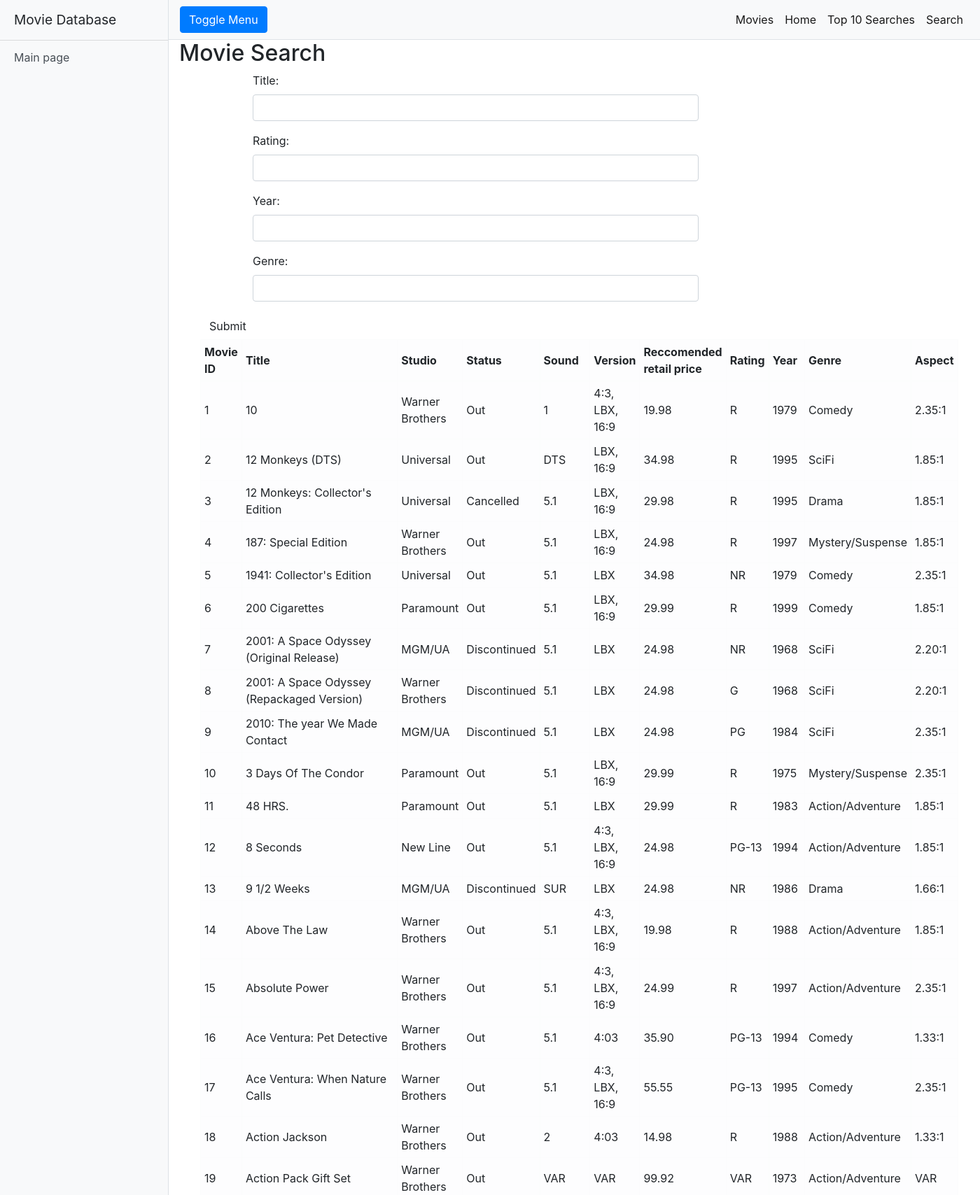
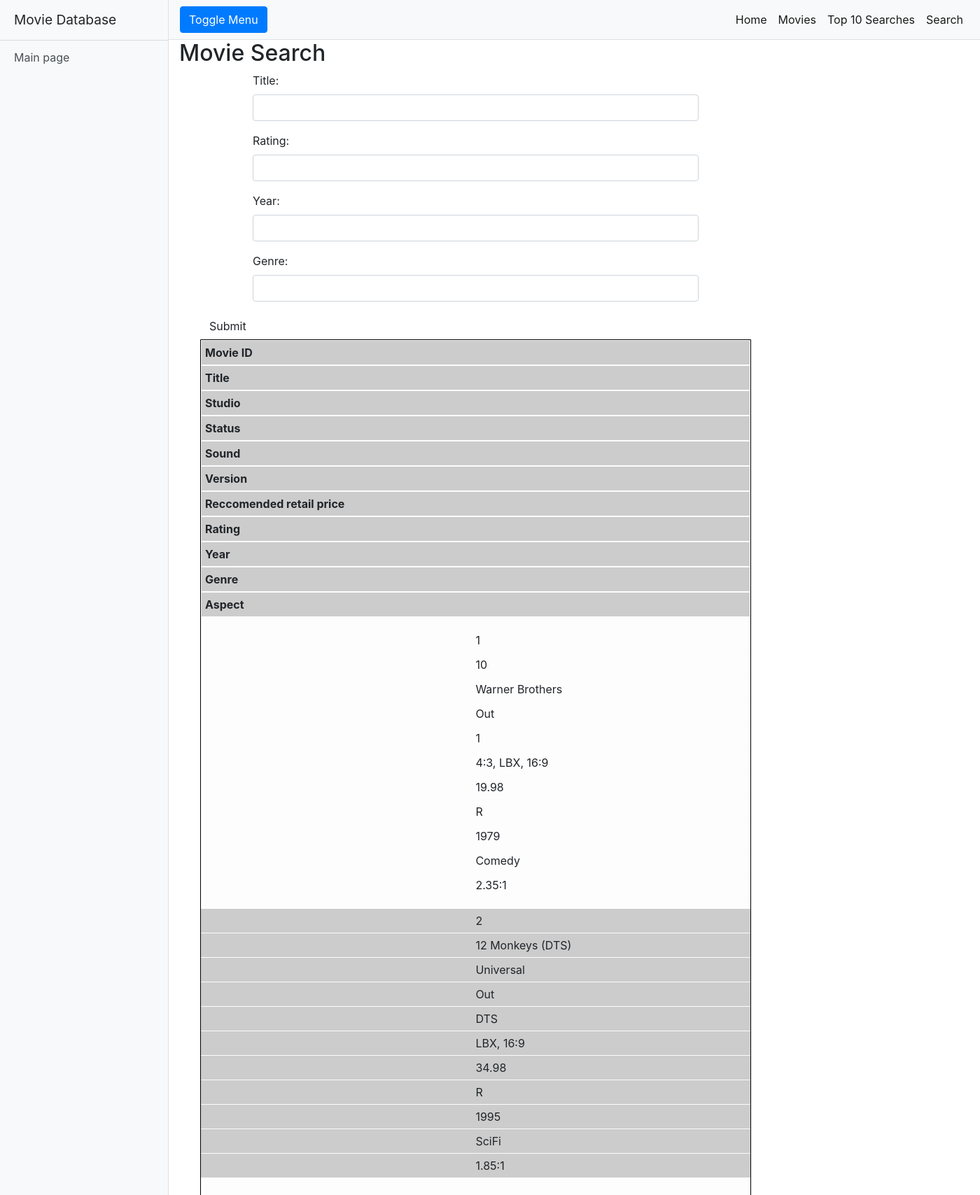
Before and after one commit to Nicolas-Brown/RAD, a PHP site: page /moviesSearch.php in a window 1400 px wide. Shown: the top 1708 px of the page at 70% size. Run offline with PHP 8.4, Linux system fonts and the light colour scheme; data comes from the database, SQL or seed files in the repository.

Commit message:
Add files via upload

```diff
--- /dev/null
+++ b/MoviesDB/css/image.css
@@ -0,0 +1,5 @@
+img {
+    max-width: 100%;
+    display:block;
+    height: auto;
+  }
--- /dev/null
+++ b/MoviesDB/css/table.css
@@ -0,0 +1,42 @@
+@media
+	  only screen
+    and (max-width: 760px), (min-device-width: 768px)
+    and (max-device-width: 1024px)  {
+
+		table, thead, tbody, th, td, tr {
+			display: block;
+		}
+
+		thead tr {
+			position: absolute;
+			top: -9999px;
+			left: -9999px;
+		}
+
+    tr {
+      margin: 0 0 1rem 0;
+    }
+
+    tr:nth-child(odd) {
+      background: #ccc;
+    }
+
+		td {
+
+			border: none;
+			border-bottom: 1px solid #eee;
+			position: relative;
+			padding-left: 50%;
+		}
+
+		td:before {
+			position: absolute;
+			top: 0;
+			left: 6px;
+			width: 45%;
+			padding-right: 10px;
+			white-space: nowrap;
+		}
+
+
+	}
--- a/MoviesDB/index.php
+++ b/MoviesDB/index.php
@@ -26,7 +26,7 @@
     <div class="bg-light border-right" id="sidebar-wrapper">
       <div class="sidebar-heading">Movie DB </div>
       <div class="list-group list-group-flush">
-        <a href="numberSeperator.php" class="list-group-item list-group-item-action bg-light">Main page</a>
+        <a href="index.php" class="list-group-item list-group-item-action bg-light">Main page</a>
       </div>
     </div>
 
--- a/MoviesDB/moviesSearch.php
+++ b/MoviesDB/moviesSearch.php
@@ -15,6 +15,9 @@
 
     <!-- Custom styles for this template -->
     <link href="css/simple-sidebar.css" rel="stylesheet">
+
+    <!-- Custom table style template -->
+    <link href="css/table.css" rel="stylesheet">
 
 </head>
 
@@ -41,10 +44,10 @@
                 <div class="collapse navbar-collapse" id="navbarSupportedContent">
                     <ul class="navbar-nav ml-auto mt-2 mt-lg-0">
                         <li class="nav-item active">
-                            <a class="nav-link" href="ovies.php">Movies<span class="sr-only">(current)</span></a>
+                            <a class="nav-link" href="index.php">Home<span class="sr-only"></span></a>
                         </li>
                         <li class="nav-item active">
-                            <a class="nav-link" href="index.php">Home<span class="sr-only"></span></a>
+                            <a class="nav-link" href="ovies.php">Movies<span class="sr-only">(current)</span></a>
                         </li>
                         <li class="nav-item active">
                             <a class="nav-link" href="searchgraph.php">Top 10 Searches<span class="sr-only"></span></a>
@@ -61,6 +64,7 @@
             </article>
         </div>
 
+
         <!-- /#wrapper -->
 
         <!-- Bootstrap core JavaScript -->
```
Also changed, not shown: MoviesDB/movies.php (+6 -2 lines), MoviesDB/searchgraph.php (+6 -6 lines), MoviesDB/test.php (added, +47 -0 lines).
